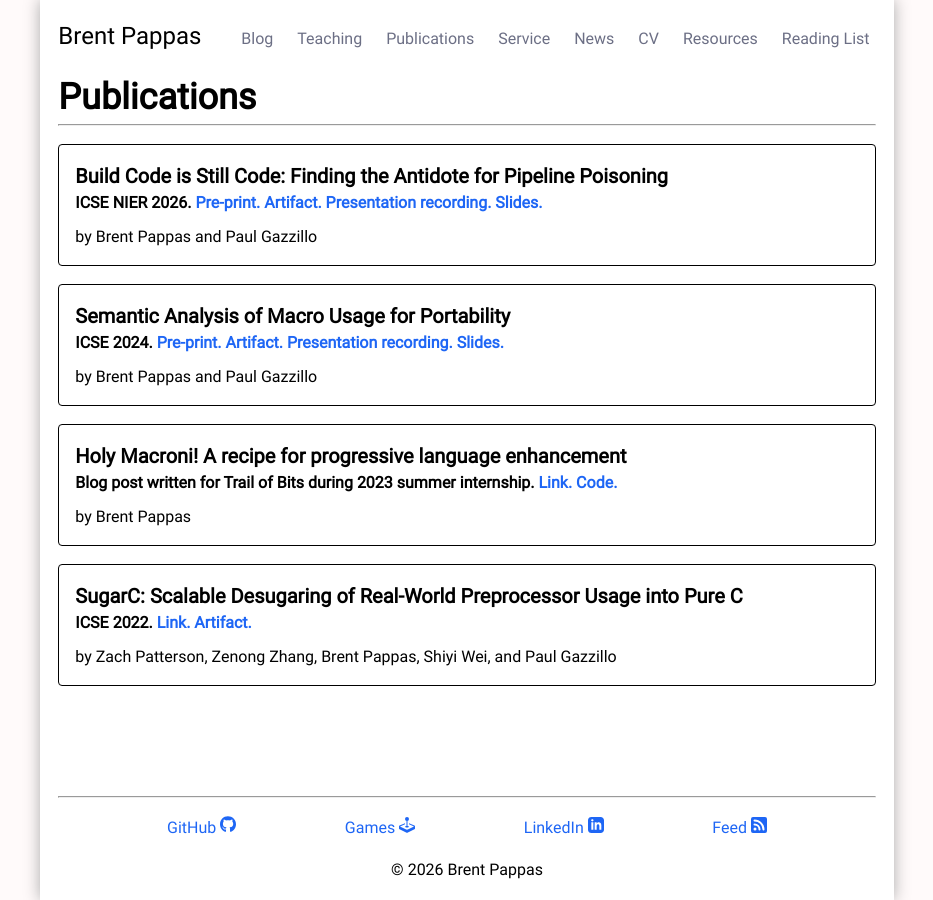
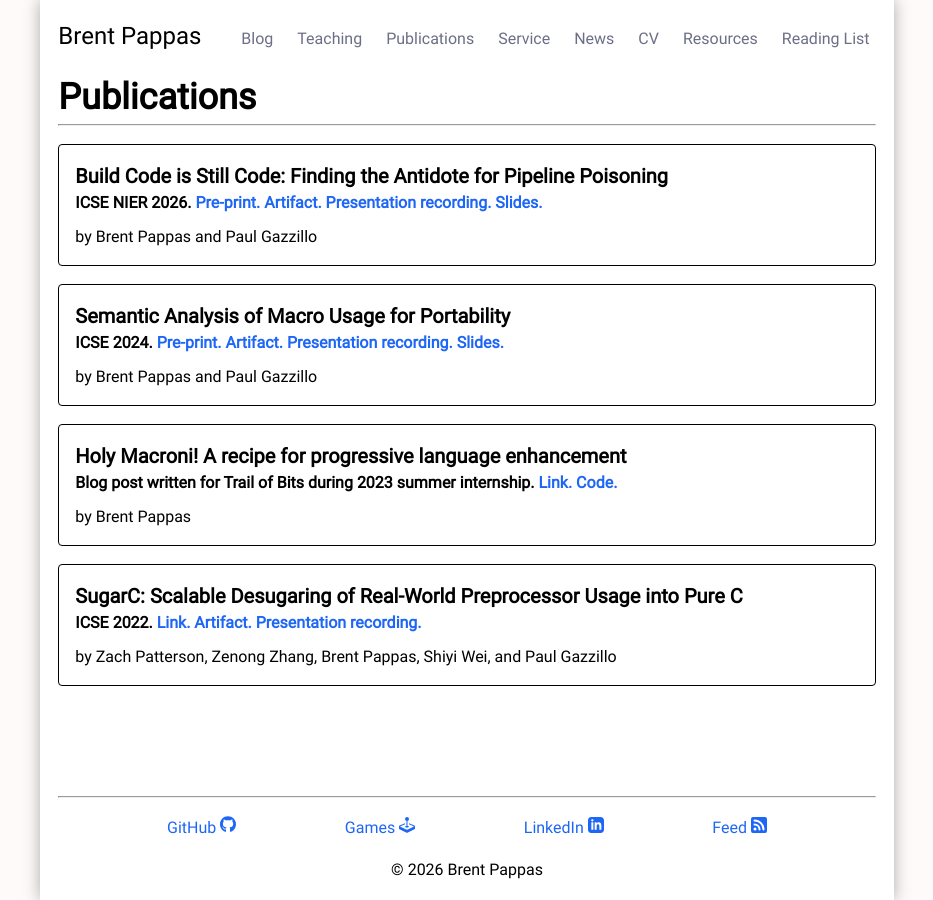
Before and after one commit to PappasBrent/pappasbrent.github.io, a Jekyll site: the page built from publications.html, in a window 1280 px wide. Shown: the whole page, without its empty margins (173-1106 px from the left). Built offline with Jekyll 4.4.1, drawn with Linux system fonts in a browser that asks for light colours.

Commit message:
Add presentation link to ICSE 2022 paper

```diff
--- a/publications.html
+++ b/publications.html
@@ -45,6 +45,7 @@ title: Publications
         ICSE 2022.
         <a href="https://personal.utdallas.edu/~swei/sugarc-icse22.pdf">Link.</a>
         <a href="https://zenodo.org/records/5915048">Artifact.</a>
+        <a href="https://youtu.be/t7ZTbst0QA4">Presentation recording.</a>
     </h6>
     <p>
     by Zach Patterson, Zenong Zhang, Brent Pappas, Shiyi Wei, and Paul
```
